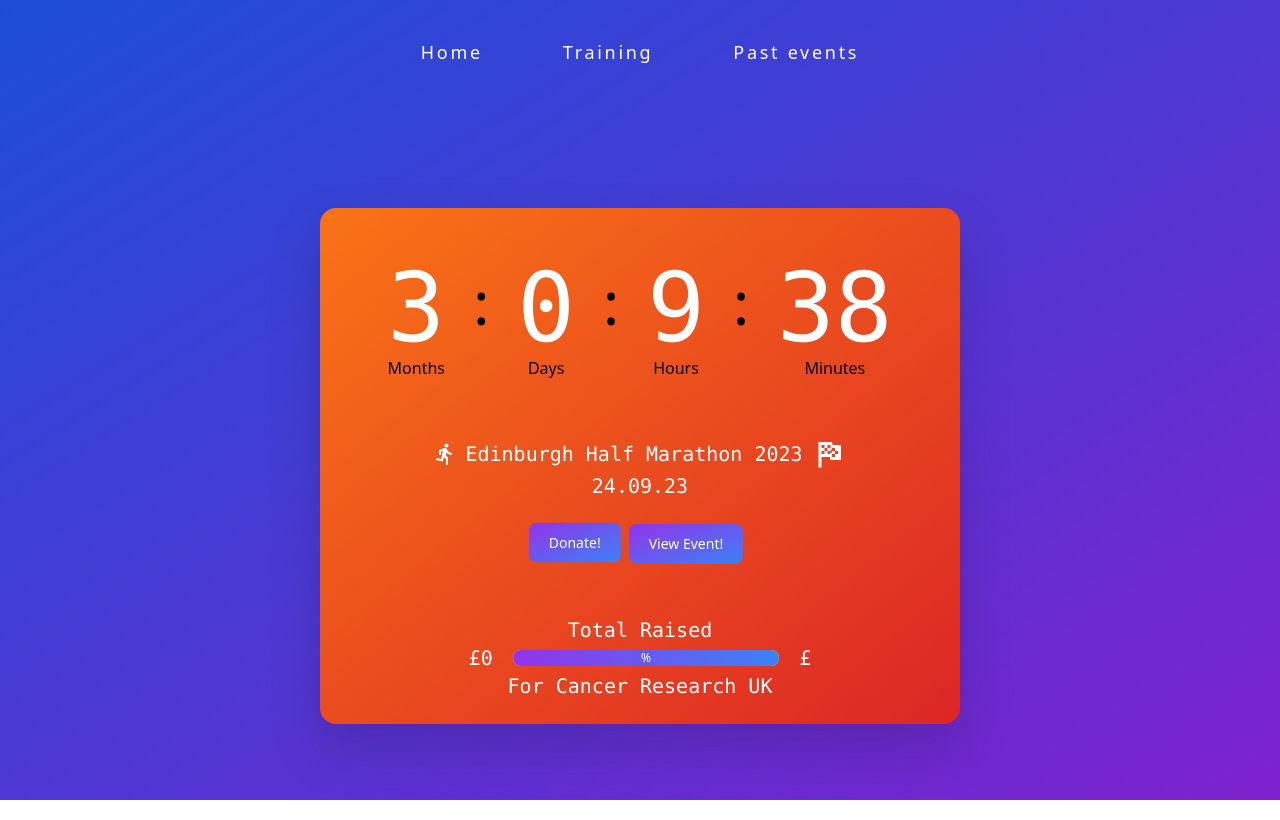
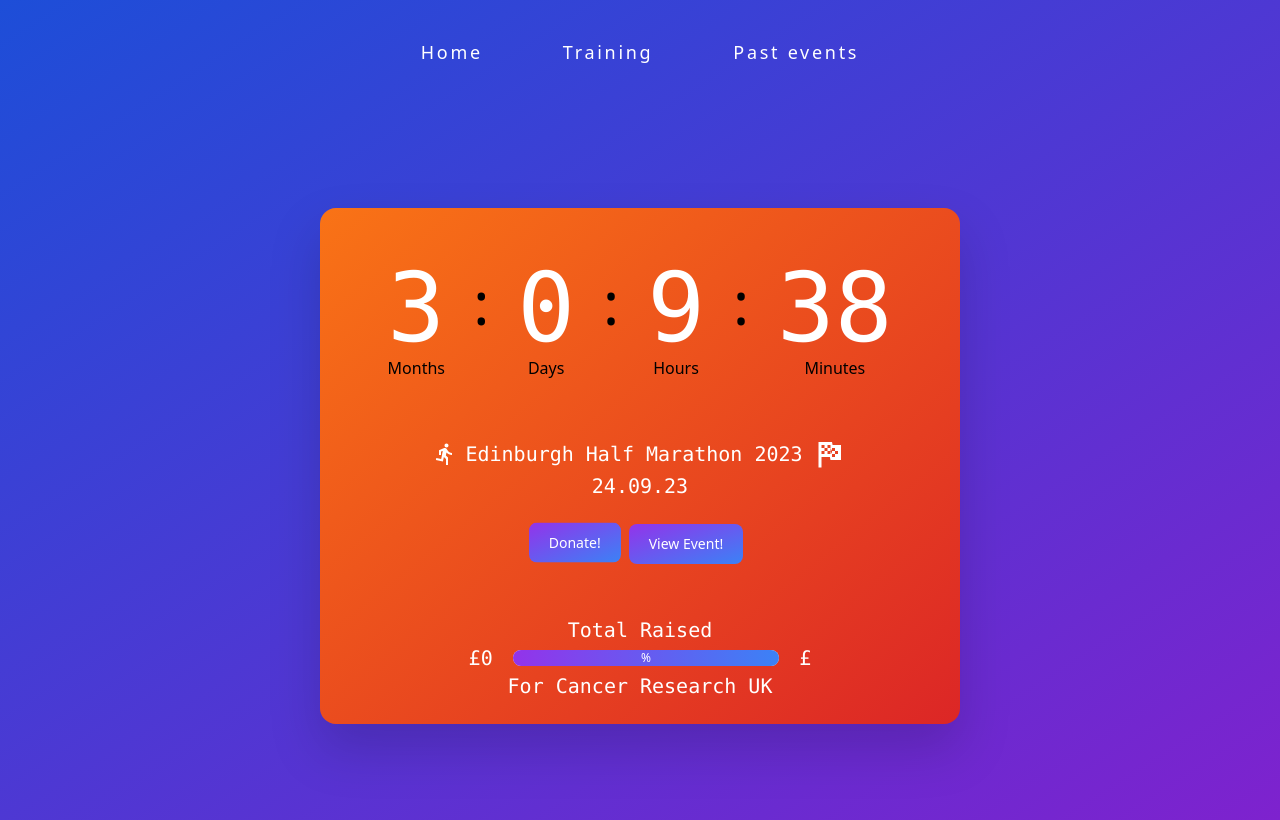
Before and after one commit to callumbuttery/marathon-tracker, a React (Vite) app: page / in a window 1280 px wide. Built offline with nearby package versions, Linux system fonts and the light colour scheme; no server answers.

Commit message:
Fix: landing screen size

```diff
--- a/src/pages/Landing.tsx
+++ b/src/pages/Landing.tsx
@@ -10,7 +10,7 @@ export const Landing: React.FC = () => {
 
     return (
         <div>
-            <div className="h-screen bg-gradient-to-tl from-purple-700 to-blue-700 pt-52">
+            <div className="h-full bg-gradient-to-tl from-purple-700 to-blue-700 pt-52 pb-24">
                 <div className="w-6/12 mx-auto rounded-2xl pb-2 pt-1 bg-gradient-to-br from-orange-500 to-red-600 drop-shadow-2xl">
                     <CountDown />
                     <div className="flex justify-center items-center font-mono text-xl mt-12 text-white">
```
Also changed, not shown: 1 other file (tests, documents, lock files or other folders).
